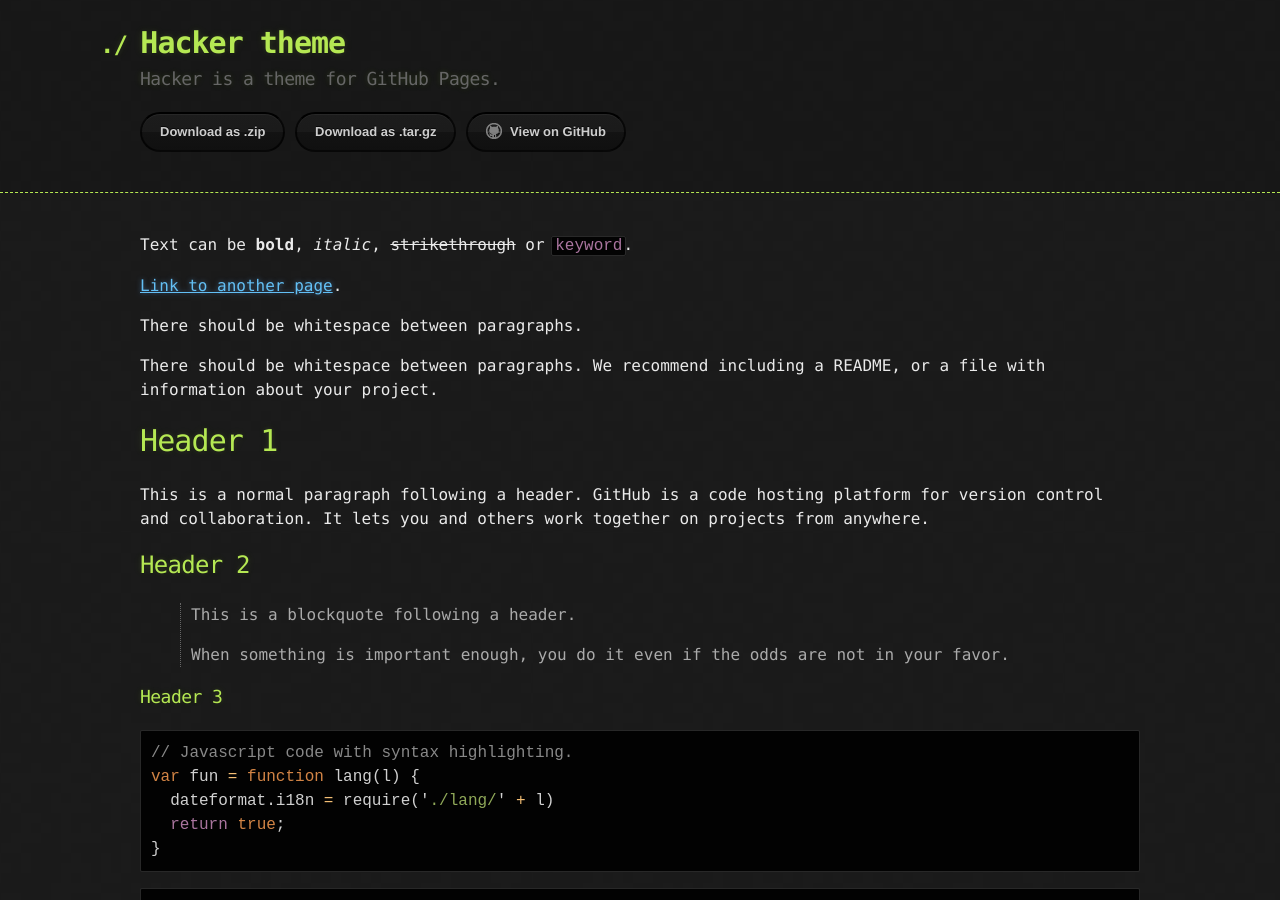
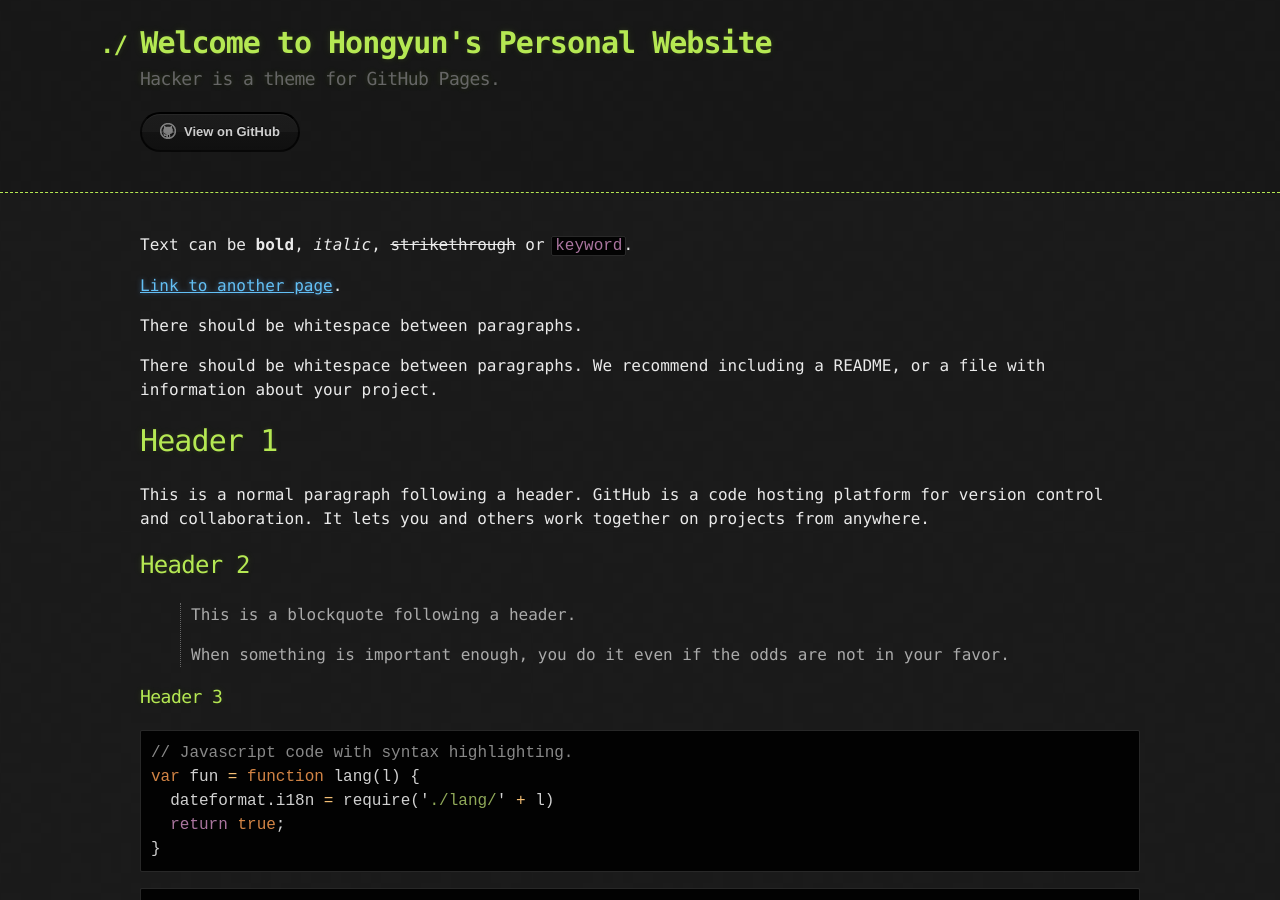
Before and after one commit to Yukikaze-Ai/Yukikaze-Ai.github.io, a Jekyll site: the page built from index.md, in a window 1280 px wide and 900 px high. Built offline with Jekyll 4.4.1, drawn with Linux system fonts in a browser that asks for light colours.

Commit message:
changed confg|indx

```diff
--- a/_config.yml
+++ b/_config.yml
@@ -1,5 +1,5 @@
-title: Hacker theme
+title: Welcome to Hongyun's Personal Website
 description: Hacker is a theme for GitHub Pages.
-show_downloads: true
+show_downloads: false
 google_analytics:
 theme: jekyll-theme-hacker
--- a/index.md
+++ b/index.md
@@ -4,7 +4,7 @@
 
 Text can be **bold**, _italic_, ~~strikethrough~~ or `keyword`.
 
-[Link to another page](https://www.linkedin.com/in/hongyundu/).
+[Link to another page](./another-page.html).
 
 There should be whitespace between paragraphs.
 
```
